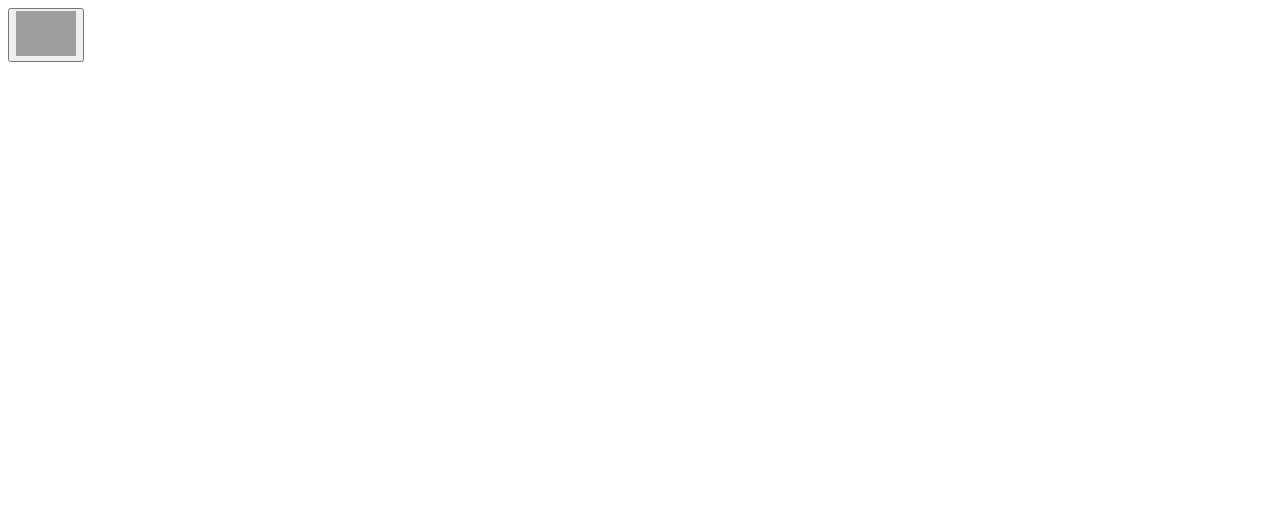
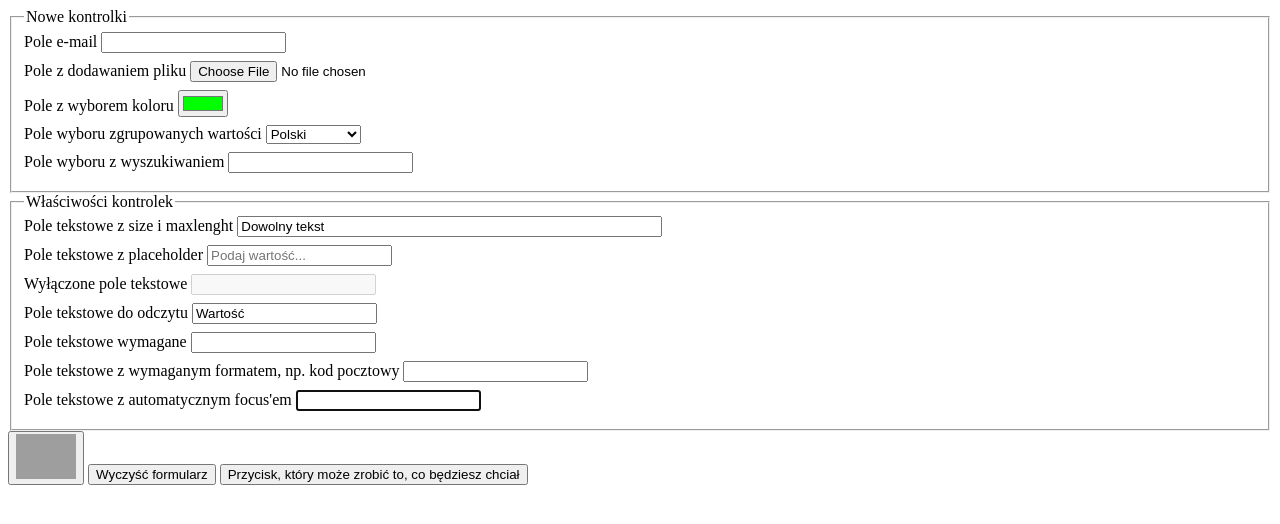
Before and after one commit to zakkaamil/TEB.WebDesign, a plain HTML site: page Zajęcia/6. Formularze/formularze_roszszerzenie.html in a window 1280 px wide. Drawn offline with Linux system fonts and the light colour scheme; grey boxes are pictures that could not be loaded.

Commit message:
zaktualizowano lekcje rozszerzenie formularzy

```diff
--- a/Zajęcia/6. Formularze/formularze_roszszerzenie.html
+++ b/Zajęcia/6. Formularze/formularze_roszszerzenie.html
@@ -10,7 +10,144 @@
         </style>
     </head>
     <body>
-        <form action="mailto:xyz@gmail.com" method="post">
+        <!-- enctype="multipart/form-data" jest obecny ze względu na <input type="file" /> -->
+        <form action="mailto:xyz@gmail.com" method="post" enctype="multipart/form-data">
+            <fieldset>
+                <legend>Nowe kontrolki</legend>
+                <div>
+                    <label for="emailowe">Pole e-mail</label>
+                    <input
+                        type="email"
+                        name="emailowe"
+                        id="emailowe"
+                    />
+                </div>
+
+                <div>
+                    <label for="plik">Pole z dodawaniem pliku</label>
+                    <input
+                        type="file"
+                        name="plik"
+                        id="plik"
+                    />
+                </div>
+
+
+
+                <div>
+                    <label for="kolor">Pole z wyborem koloru</label>
+                    <!-- value="#00FF00" oznacza kolor zielony (w formacie heksadecymalnym) -->
+                    <input
+                        type="color"
+                        name="kolor"
+                        id="kolor"
+                        value="#00FF00"
+                    />
+                </div>
+
+                <div>
+                    <label for="jezyk">Pole wyboru zgrupowanych wartości</label>
+                    <select name="jezyk" id="jezyk">
+                        <optgroup label="Słowiańskie">
+                            <option value="pol">Polski</option>
+                            <option value="ukr">Ukraiński</option>
+                        </optgroup>
+                        <optgroup label="Germańskie">
+                            <option value="ang">Angielski</option>
+                            <option value="ger">Niemiecki</option>
+                        </optgroup>
+                    </select>
+                </div>
+
+                <div>
+                    <label for="pole-lista">Pole wyboru z wyszukiwaniem</label>
+                    <input list="lista" id="pole-lista"/>
+                    <datalist id="lista">
+                        <option value="wartość1">Opcja 1</option>
+                        <option value="wartość2">Opcja 2</option>
+                        <option value="wartość3">Opcja 3</option>
+                    </datalist>
+                </div>
+            </fieldset>
+
+
+            <fieldset>
+                <legend>Właściwości kontrolek</legend>
+                <!-- Właściwości zaprezentowane poniżej można używać także w innych kontrolkach -->
+                <div>
+                    <label for="tekstowe">Pole tekstowe z size i maxlenght</label>
+                    <input
+                        type="text"
+                        name="tekstowe"
+                        id="tekstowe"
+                        value="Dowolny tekst"
+                        size="50"
+                        maxlength="20"
+                    />
+                </div>
+
+                <div>
+                    <label for="tekstowe2">Pole tekstowe z placeholder</label>
+                    <input
+                        type="text"
+                        name="tekstowe2"
+                        id="tekstowe2"
+                        placeholder="Podaj wartość..."
+                    />
+                </div>
+
+                <div>
+                    <label for="tekstowe3">Wyłączone pole tekstowe</label>
+                    <input
+                        type="text"
+                        name="tekstowe3"
+                        id="tekstowe3"
+                        disabled
+                    />
+                </div>
+
+                <div>
+                    <label for="tekstowe4">Pole tekstowe do odczytu</label>
+                    <input
+                        type="text"
+                        name="tekstowe4"
+                        id="tekstowe4"
+                        readonly
+                        value="Wartość"
+                    />
+                </div>
+
+                <div>
+                    <label for="tekstowe5">Pole tekstowe wymagane</label>
+                    <input
+                        type="text"
+                        name="tekstowe5"
+                        id="tekstowe5"
+                        required
+                    />
+                </div>
+
+                <div>
+                    <label for="tekstowe6">Pole tekstowe z wymaganym formatem, np. kod pocztowy</label>
+                    <input
+                        type="text"
+                        name="tekstowe6"
+                        id="tekstowe6"
+                        pattern="[0-9]{2}-[0-9]{3}"
+                    />
+                </div>
+
+                <div>
+                    <label for="tekstowe7">Pole tekstowe z automatycznym focus'em</label>
+                    <input
+                        type="text"
+                        name="tekstowe7"
+                        id="tekstowe7"
+                        autofocus
+                    />
+                </div>
+            </fieldset>
+
             <button type="submit">
                 <img
                     src="https://external-content.duckduckgo.com/iu/?u=https%3A%2F%2Fa.allegroimg.com%2Foriginal%2F116c56%2Fe81af96744f9ba2e6da1db3049c3%2FPrzycisk-wylacznik-Bezpieczenstwa-Grzybek-awaryjny-STOP-w-obudowie-dlawik&f=1&nofb=1&ipt=8a629d66fb5310b0b56da8edd5902d7525475645ae480c6ae9bbfe39acbb5f84"
@@ -19,6 +156,13 @@
                     width="60"
                     />
             </button>
+            <button type="reset">Wyczyść formularz</button>
+            <button type="button" id="btn">Przycisk, który może zrobić to, co będziesz chciał</button>
         </form>
+        <script>
+            var x = document
+                .getElementById("btn")
+                .addEventListener("onclick", console.log("Kliknięto"));
+        </script>
     </body>
 </html>
```
